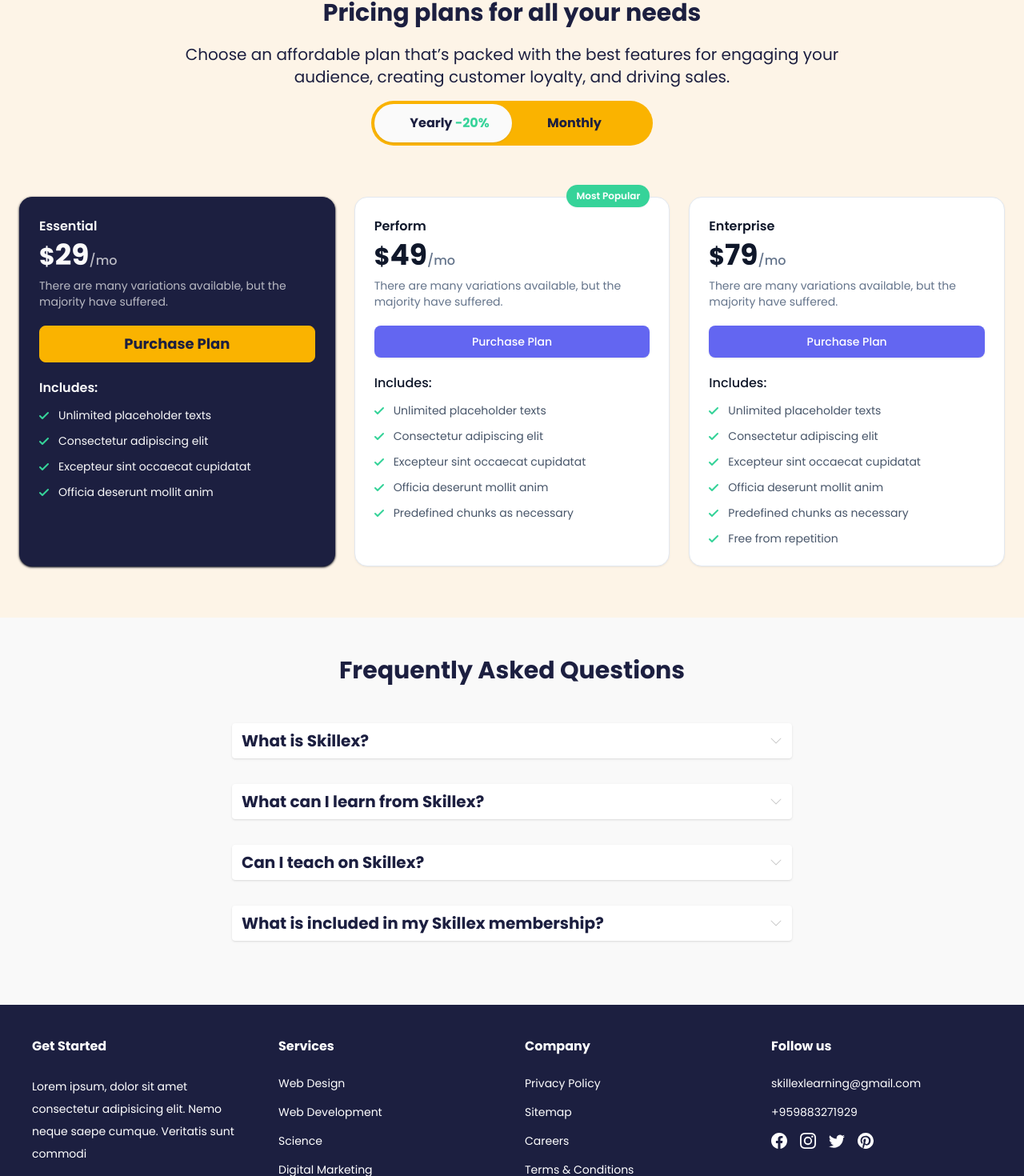
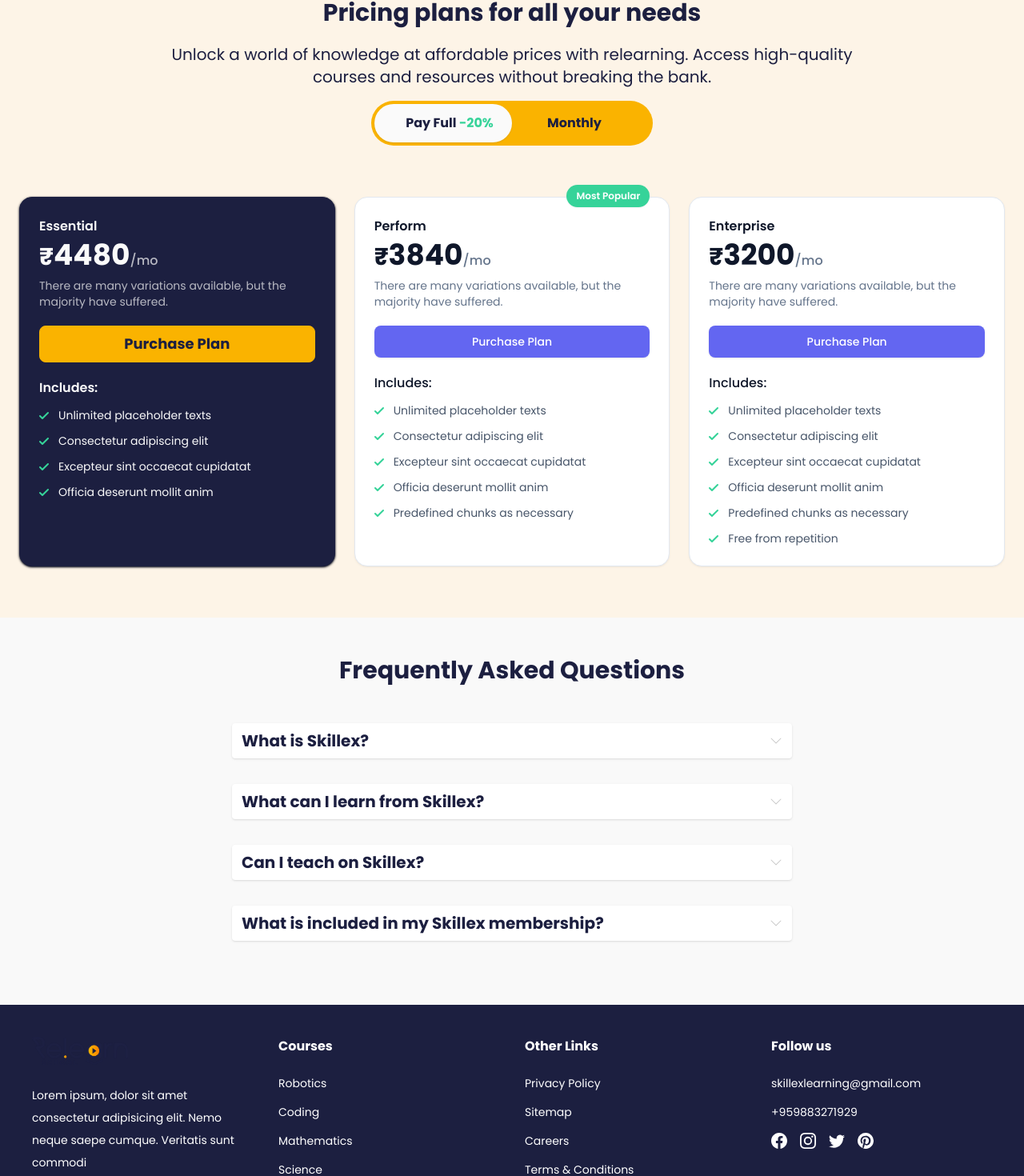
Before and after one commit to KishoreBabu420/relearn-school, a Next.js app: page / in a window 1280 px wide. Shown: the part 2914-4384 px from the top of the page at 80% size. Built offline with nearby package versions, Linux system fonts and the light colour scheme.

Commit message:
update footer and header

```diff
--- a/app/layout.jsx
+++ b/app/layout.jsx
@@ -3,13 +3,21 @@ import '@styles/globals.css';
 import { Navbar, Footer } from '@components';
 
 export const metadata = {
-  title: 'Create Next App',
-  description: 'Generated by create next app',
+  title: 'Relearn School - Empowering Young Minds',
+  description: `At Relearn School, we empower young minds to excel in cutting-edge technologies by equipping them with the skills and knowledge needed to thrive in tomorrow's world. Join the revolution and upskill your child to succeed in an ever-evolving world.
+`,
 };
 
 const RootLayout = ({ children }) => {
   return (
     <html lang='en'>
+      <head>
+        <link
+          rel='icon'
+          href='./assets/images/favicon.png'
+          sizes='any'
+        />
+      </head>
       <body className='bg-solitude font-Poppins'>
         <Navbar />
         {children}
--- a/components/footer/index.jsx
+++ b/components/footer/index.jsx
@@ -6,6 +6,7 @@ import {
   BsPinterest,
 } from 'react-icons/bs';
 import { motion } from 'framer-motion';
+import Image from 'next/image';
 
 const Footer = () => {
   return (
@@ -17,65 +18,74 @@ const Footer = () => {
     >
       <div className='grid grid-cols-1 gap-8 text-white md:grid-cols-4 sm:grid-cols-3 xs:grid-cols-2 place-items-start'>
         <div>
-          <div className='mb-6 font-bold'>Get Started</div>
+          <div className='mb-6 font-bold'>
+            <a href='/'>
+              <Image
+                src='/assets/images/logo.webp'
+                alt='relearn school logo'
+                width={120}
+                height={0}
+                priority
+              />
+            </a>
+          </div>
           <p className='text-sm leading-7'>
             Lorem ipsum, dolor sit amet consectetur adipisicing elit. Nemo neque
             saepe cumque. Veritatis sunt commodi
           </p>
         </div>
         <div>
-          <div className='mb-6 font-bold'>Services</div>
+          <div className='mb-6 font-bold'>Courses</div>
           <div className='flex flex-col gap-4'>
             <a
-              href=''
+              href='/robotics'
               className='text-sm hover:underline'
             >
-              Web Design
+              Robotics
             </a>
             <a
-              href=''
+              href='/coding'
               className='text-sm hover:underline'
             >
-              Web Development
+              Coding
             </a>
             <a
-              href=''
+              href='/mathematics'
               className='text-sm hover:underline'
             >
-              {' '}
-              Science
+              Mathematics
             </a>
             <a
-              href=''
+              href='science'
               className='text-sm hover:underline'
             >
-              Digital Marketing
+              Science
             </a>
           </div>
         </div>
         <div>
-          <div className='mb-6 font-bold'>Company</div>
+          <div className='mb-6 font-bold'>Other Links</div>
           <div className='flex flex-col gap-4'>
             <a
-              href=''
+              href='/privacy-policy'
               className='text-sm hover:underline'
             >
               Privacy Policy
             </a>
             <a
-              href=''
+              href='/sitemap'
               className='text-sm hover:underline'
             >
               Sitemap
             </a>
             <a
-              href=''
+              href='/careers'
               className='text-sm hover:underline'
             >
               Careers
             </a>
             <a
-              href=''
+              href='/terms-and-conditions'
               className='text-sm hover:underline'
             >
               Terms & Conditions
@@ -88,26 +98,34 @@ const Footer = () => {
           <div className='text-sm'>+959883271929</div>
           <div className='flex gap-4 mt-4'>
             <a
-              href=''
+              href='https://www.instagram.com/relearn.school/'
               className='text-xl hover:scale-110'
+              target='_blank'
+              rel='noreferrer'
             >
               <BsFacebook />
             </a>
             <a
-              href=''
+              href='https://www.facebook.com/profile.php?id=100094293221834'
               className='text-xl hover:scale-110'
+              target='_blank'
+              rel='noreferrer'
             >
               <BsInstagram />
             </a>
             <a
-              href=''
+              href='https://www.facebook.com/profile.php?id=100094293221834'
               className='text-xl hover:scale-110'
+              target='_blank'
+              rel='noreferrer'
             >
               <BsTwitter />
             </a>
             <a
-              href=''
+              href='https://www.facebook.com/profile.php?id=100094293221834'
               className='text-xl hover:scale-110'
+              target='_blank'
+              rel='noreferrer'
             >
               <BsPinterest />
             </a>
--- a/components/pricing/index.jsx
+++ b/components/pricing/index.jsx
@@ -12,8 +12,8 @@ const Pricing = () => {
         </h2>
 
         <p className='text-xl text-primary leading-7 max-w-[875px] mx-auto mb-3 text-center '>
-          Choose an affordable plan that’s packed with the best features for
-          engaging your audience, creating customer loyalty, and driving sales.
+          Unlock a world of knowledge at affordable prices with relearning.
+          Access high-quality courses and resources without breaking the bank.
         </p>
 
         <div className='my-4'>
@@ -34,7 +34,7 @@ const Pricing = () => {
                 className={`relative flex-1 text-base font-bold h-8 rounded-full focus-visible:outline-none focus-visible:ring focus-visible:ring-indigo-300 transition-colors duration-150 ease-in-out text-primary`}
                 onClick={() => setYearly(true)}
               >
-                Yearly{' '}
+                Pay Full{' '}
                 <span
                   className={`${yearly ? 'text-success' : 'text-secondary'}`}
                 >
@@ -59,9 +59,9 @@ const Pricing = () => {
                     Essential
                   </div>
                   <div className='inline-flex items-baseline mb-2'>
-                    <span className='text-3xl font-bold text-secondary'>$</span>
+                    <span className='text-3xl font-bold text-secondary'>₹</span>
                     <span className='text-4xl font-bold text-secondary'>
-                      {yearly ? '29' : '35'}
+                      {yearly ? '4480' : '5600'}
                     </span>
                     <span className='font-medium text-secondary opacity-70'>
                       /mo
@@ -139,10 +139,10 @@ const Pricing = () => {
                   </div>
                   <div className='inline-flex items-baseline mb-2'>
                     <span className='text-3xl font-bold text-slate-900 dark:text-slate-200'>
-                      $
+                      ₹
                     </span>
                     <span className='text-4xl font-bold text-slate-900 dark:text-slate-200'>
-                      {yearly ? '49' : '55'}
+                      {yearly ? '3840' : '4800'}
                     </span>
                     <span className='font-medium text-slate-500'>/mo</span>
                   </div>
@@ -223,10 +223,10 @@ const Pricing = () => {
                   </div>
                   <div className='inline-flex items-baseline mb-2'>
                     <span className='text-3xl font-bold text-slate-900 dark:text-slate-200'>
-                      $
+                      ₹
                     </span>
                     <span className='text-4xl font-bold text-slate-900 dark:text-slate-200'>
-                      {yearly ? '79' : '85'}
+                      {yearly ? '3200' : '4000'}
                     </span>
                     <span className='font-medium text-slate-500'>/mo</span>
                   </div>
```
Also changed, not shown: public/assets/images/favicon.png (added).
